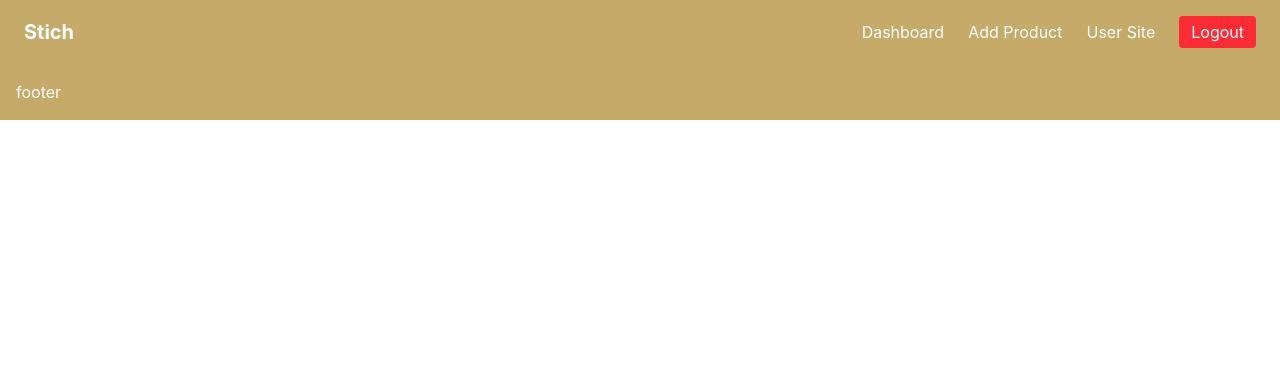
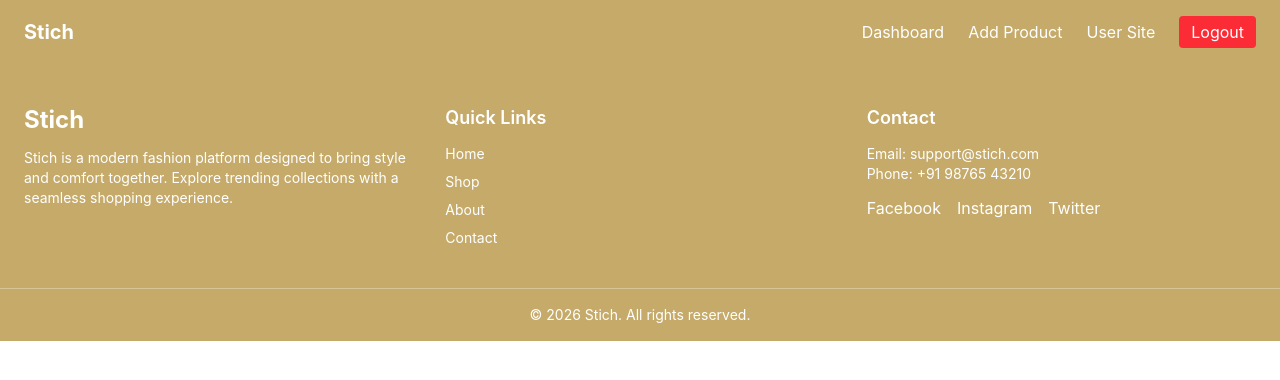
Before and after one commit to surajitees1256-png/Stich, a React app: page /admin in a window 1280 px wide. Shown: the top 380 px of the page. Built offline with nearby package versions, Linux system fonts and the light colour scheme; the HTML template or start-up script is replaced by a standard one.

Commit message:
fix vercel dist issue

```diff
--- a/src/Component/Footer.jsx
+++ b/src/Component/Footer.jsx
@@ -1,11 +1,50 @@
-import React from 'react'
+import React from "react";
 
 function Footer() {
   return (
-    <footer className="bg-[#c5aa6a] text-white p-4  bottom-0 left-0 w-full">
-        <h1>footer</h1>
+    <footer className="bg-[#c5aa6a] text-white">
+      <div className="max-w-7xl mx-auto px-6 py-10 grid grid-cols-1 md:grid-cols-3 gap-8">
+
+        {/* Logo / About */}
+        <div>
+          <h1 className="text-2xl font-bold mb-3">Stich</h1>
+          <p className="text-sm">
+            Stich is a modern fashion platform designed to bring style and
+            comfort together. Explore trending collections with a seamless
+            shopping experience.
+          </p>
+        </div>
+
+        {/* Links */}
+        <div>
+          <h2 className="text-lg font-semibold mb-3">Quick Links</h2>
+          <ul className="space-y-2 text-sm">
+            <li className="hover:underline cursor-pointer">Home</li>
+            <li className="hover:underline cursor-pointer">Shop</li>
+            <li className="hover:underline cursor-pointer">About</li>
+            <li className="hover:underline cursor-pointer">Contact</li>
+          </ul>
+        </div>
+
+        {/* Contact */}
+        <div>
+          <h2 className="text-lg font-semibold mb-3">Contact</h2>
+          <p className="text-sm">Email: support@stich.com</p>
+          <p className="text-sm">Phone: +91 98765 43210</p>
+          <div className="flex gap-4 mt-3">
+            <span className="cursor-pointer hover:text-black">Facebook</span>
+            <span className="cursor-pointer hover:text-black">Instagram</span>
+            <span className="cursor-pointer hover:text-black">Twitter</span>
+          </div>
+        </div>
+      </div>
+
+      {/* Bottom */}
+      <div className="text-center border-t border-white/30 py-4 text-sm">
+        © {new Date().getFullYear()} Stich. All rights reserved.
+      </div>
     </footer>
-  )
+  );
 }
 
-export default Footer
+export default Footer;
```
